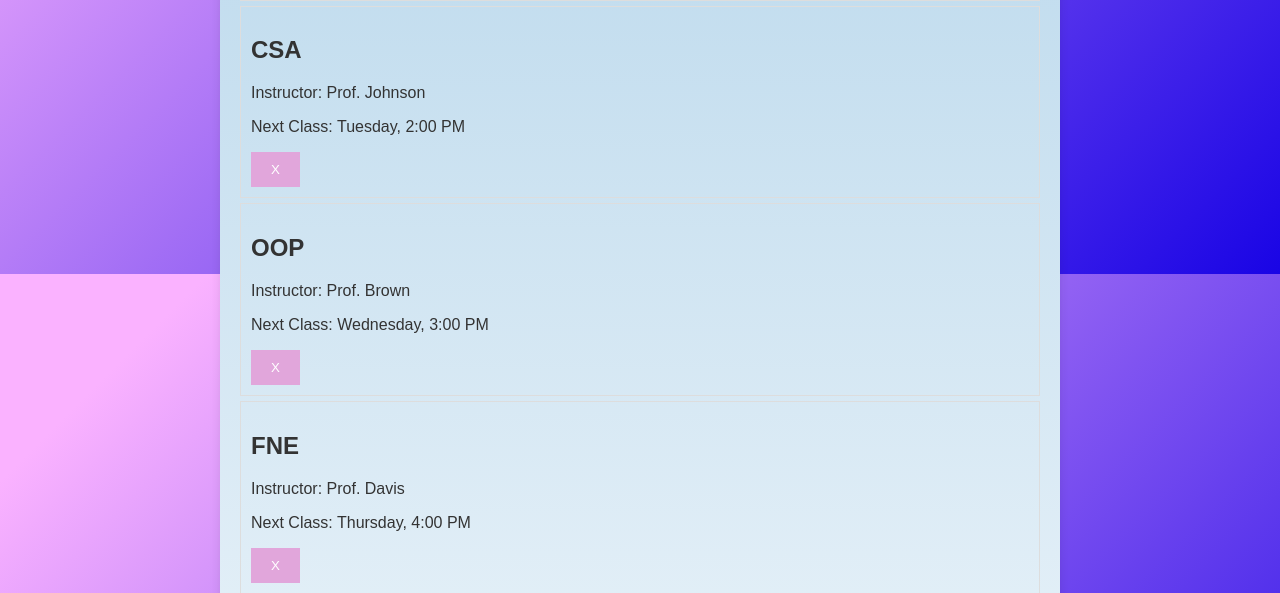
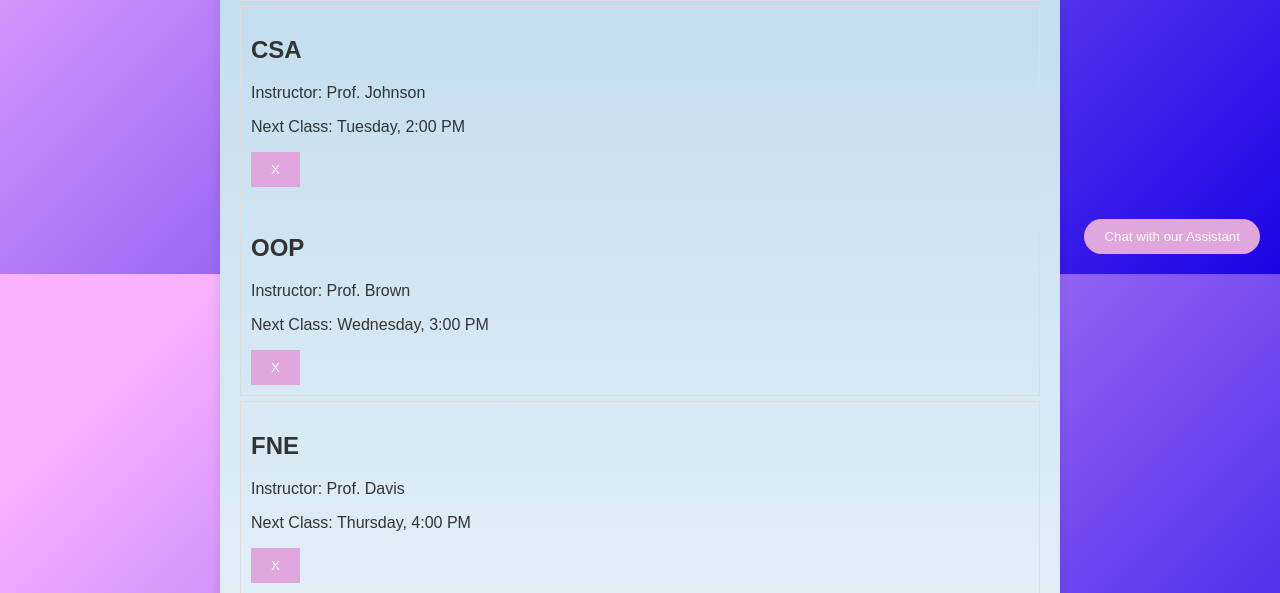
Before and after one commit to rakshit-ayachit/project_procrastinate, a Django app: page /home/ in a window 1280 px wide. Shown: the part 526-1119 px from the top of the page. Run offline with Django 4.2, Linux system fonts and the light colour scheme.

Commit message:
Update home.html

```diff
--- a/templates/home.html
+++ b/templates/home.html
@@ -5,6 +5,14 @@
         <meta name="viewport" content="width=device-width, initial-scale=1.0">
         <title>Student Study Portal</title>
         <style>
+            .chatbot-button {
+                position: fixed;
+                border-radius: 20px;
+                bottom: 20px; /* Adjust the distance from the bottom as needed */
+                right: 20px; /* Adjust the distance from the right as needed */
+                z-index: 999; /* Ensure it appears above other content */
+            }
+
             .subject {
                 border: 1px solid #ddd; /* Add a border */
                 padding: 10px; /* Add some spacing around the chapters */
@@ -149,6 +157,8 @@
 
                 <!-- Add more subjects as needed -->
             </section>
+            <button id="open-chatbot-popup" class="chatbot-button">Chat with our Assistant</button>
+
 
             <section id="add-course-section">
                 <h2>Add a New Course</h2>
@@ -242,6 +252,22 @@
                 document.getElementById("courses-section").appendChild(courseDiv);
             }
         });
+                // Function to open the chatbot popup
+        function openChatbotPopup() {
+            const chatbotUrl = "https://procrastinate.streamlit.app"; // Replace with your Streamlit app URL
+            const width = 300; // Adjust the width as needed
+            const height = 500; // Adjust the height as needed
+            const left = window.innerWidth - width - 40; // Move the window to the rightmost side
+            const top = (window.innerHeight - height) / 2 + 50;
+
+            // Open a popup window with specified dimensions
+            const chatbotWindow = window.open(chatbotUrl, "ChatbotPopup", `width=${width}, height=${height}, left=${left}, top=${top}`);
+            chatbotWindow.focus(); // Focus on the popup window
+        }
+
+        // Attach the function to the button click event
+        document.getElementById("open-chatbot-popup").addEventListener("click", openChatbotPopup);
+
     </script>
 
 
```
